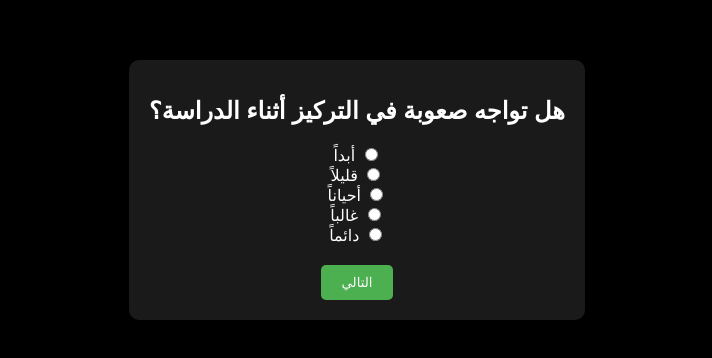
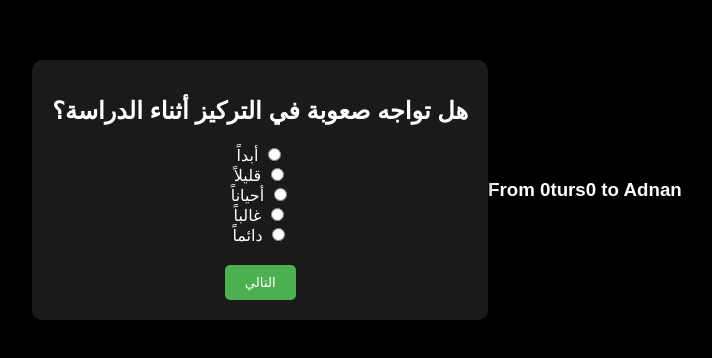
Before and after one commit to izat35/iz, a plain HTML site: page index.html in a window 1280 px wide. Shown: the part 210-568 px from the top of the page, without its empty margins (283-995 px from the left). Drawn offline with Linux system fonts and the light colour scheme.

Commit message:
Update index.html

```diff
--- a/index.html
+++ b/index.html
@@ -1,6 +1,7 @@
 <!DOCTYPE html>
 <html lang="ar" dir="rtl">
 <head>
+    <h3>From 0turs0 to Adnan</h3>
     <meta charset="UTF-8">
     <meta name="viewport" content="width=device-width, initial-scale=1.0">
     <title>استبيان القلق - 120 سؤال</title>
```
